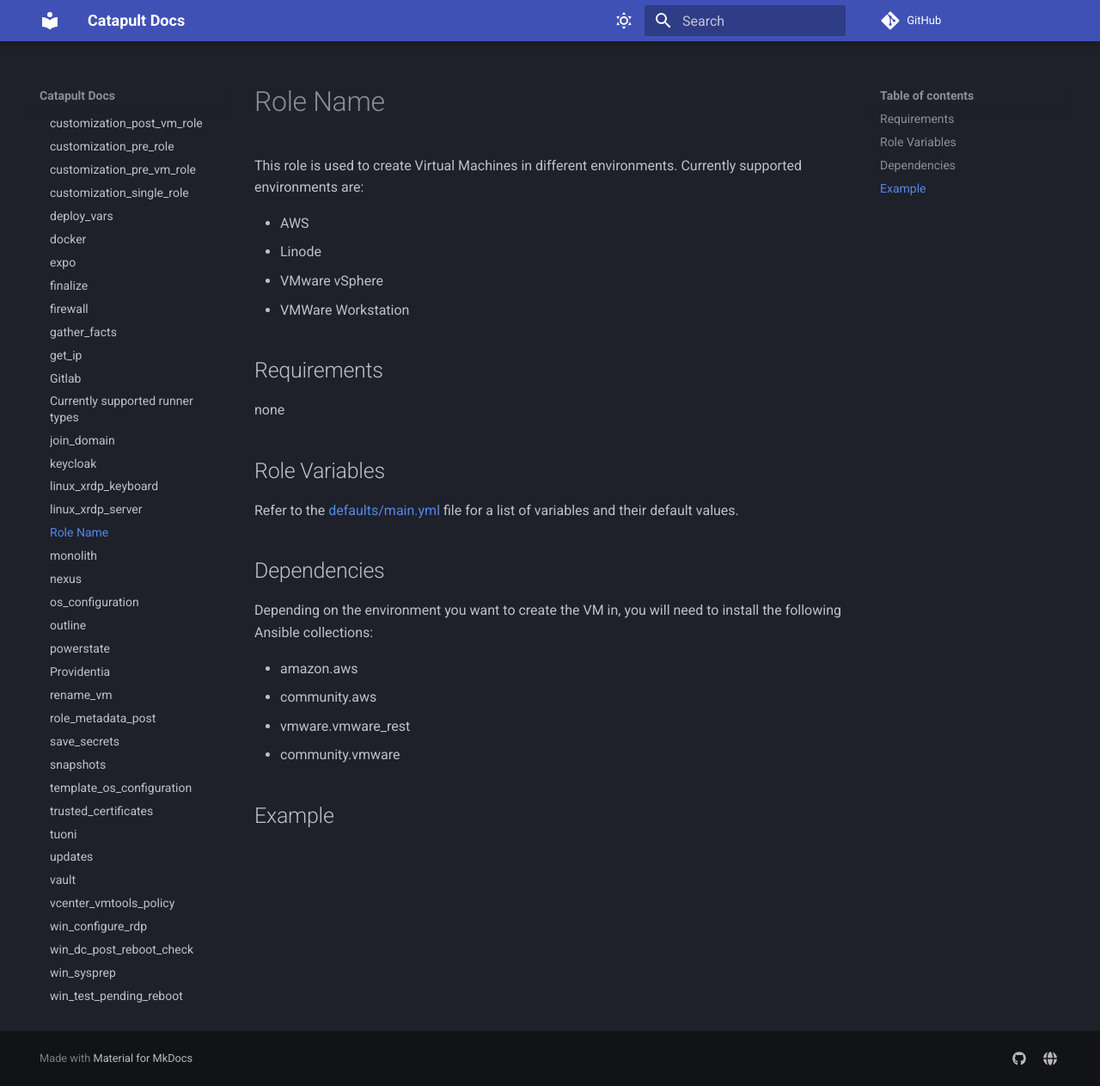
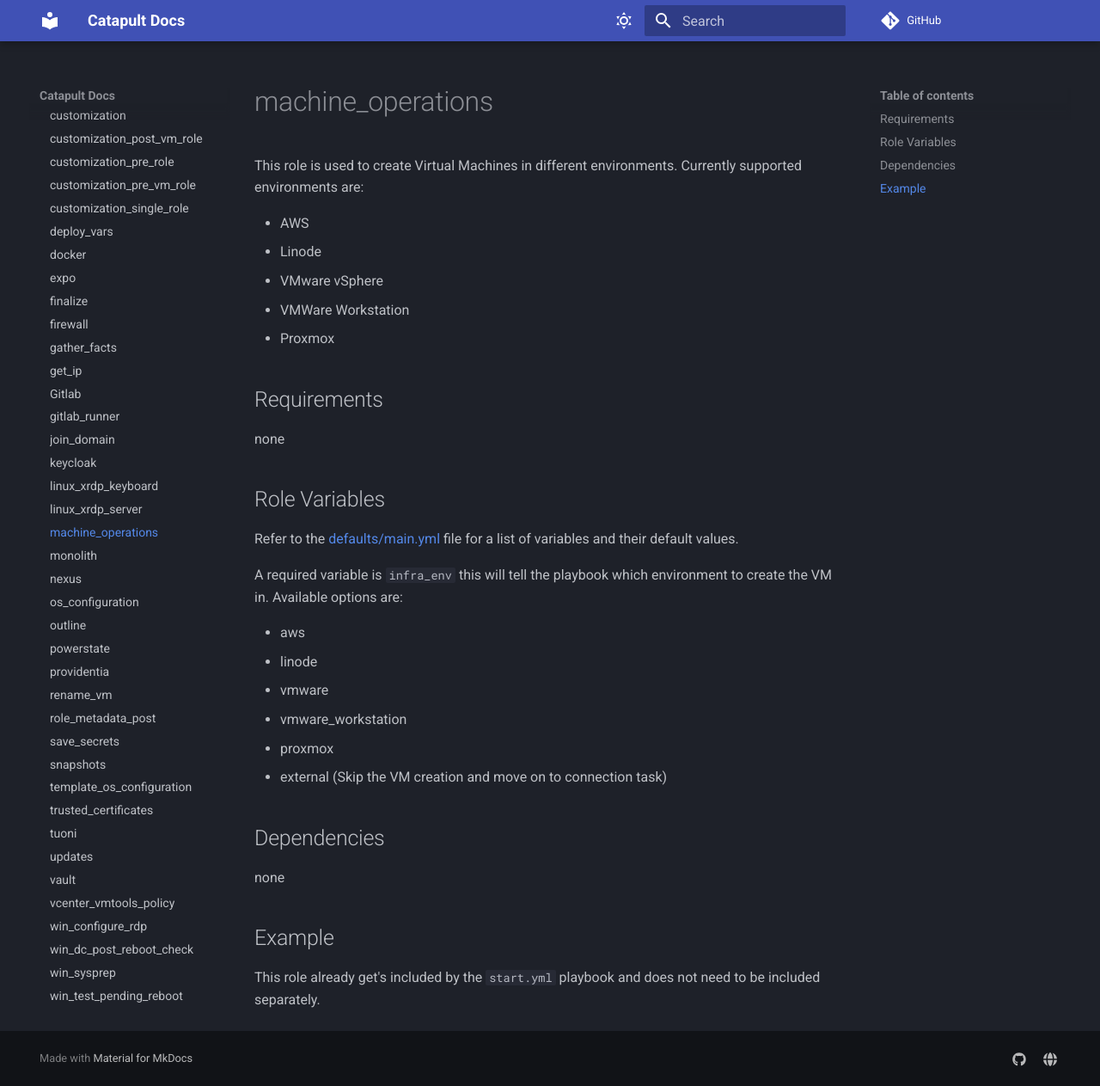
Before and after one commit to ClarifiedSecurity/catapult-docs, an MkDocs documentation site: the page built from docs/nova-core-collection/machine_operations.md, in a window 1280 px wide and 1263 px high. Shown: the whole window at 86% size. Built offline with MkDocs 1.6.1 and Material for MkDocs 9.7.7, drawn with Linux system fonts in a browser that asks for light colours; plug-ins that fetch from the network failed and are left out; comment, search, counter and statistics services are not loaded.

```diff
--- a/docs/nova-core-collection/machine_operations.md
+++ b/docs/nova-core-collection/machine_operations.md
@@ -1,4 +1,4 @@
-# Role Name
+# machine_operations
 
 This role is used to create Virtual Machines in different environments. Currently supported environments are:
 
@@ -6,6 +6,7 @@ This role is used to create Virtual Machines in different environments. Currentl
 - Linode
 - VMware vSphere
 - VMWare Workstation
+- Proxmox
 
 ## Requirements
 
@@ -15,13 +16,19 @@ none
 
 Refer to the [defaults/main.yml](https://github.com/novateams/nova.core/blob/main/nova/core/roles/machine_operations/defaults/main.yml) file for a list of variables and their default values.
 
+A required variable is `infra_env` this will tell the playbook which environment to create the VM in. Available options are:
+
+- aws
+- linode
+- vmware
+- vmware_workstation
+- proxmox
+- external (Skip the VM creation and move on to connection task)
+
 ## Dependencies
 
-Depending on the environment you want to create the VM in, you will need to install the following Ansible collections:
-
-- amazon.aws
-- community.aws
-- vmware.vmware_rest
-- community.vmware
+none
 
 ## Example
+
+This role already get's included by the `start.yml` playbook and does not need to be included separately.
```
Also changed, not shown: docs/catapult/20-how-to-use.md (+2 -0 lines), docs/catapult/50-template-requirements.md (+1 -1 lines), docs/nova-core-collection/gitlab_runner.md (+6 -6 lines), docs/nova-core-collection/providentia.md (+1 -1 lines).
